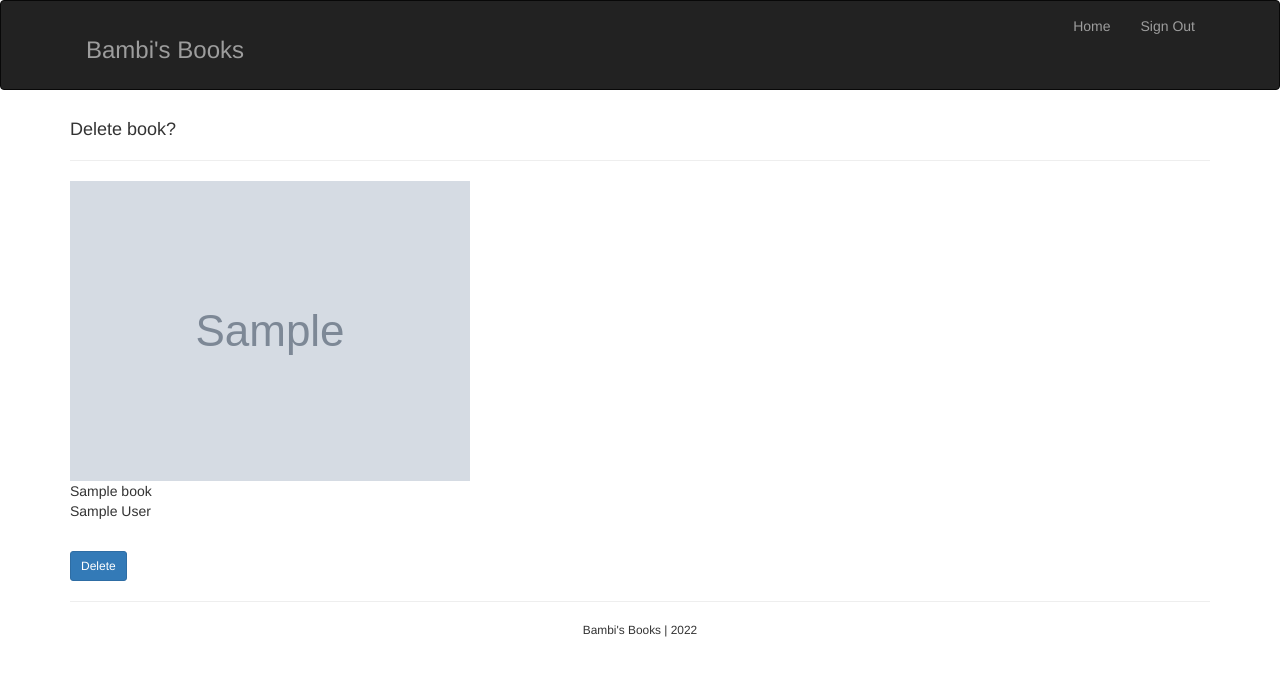
After one commit to BasselGhazali/book-tracker, a Flask app: page /delete/1 in a window 1280 px wide. The commit adds this page. Shown: the top 676 px of the page. Run offline with Flask 2, Linux system fonts and the light colour scheme; a user stored in the database is signed in; tables that the repository leaves empty hold one stand-in row (values such as "Sample post"); grey boxes marked "Sample" are stand-in pictures; some libraries are stand-ins or nearby versions.

Commit message:
added logout functionality and ability to delete books

```diff
--- /dev/null
+++ b/app/templates/tracker/delete_book.html
@@ -0,0 +1,17 @@
+{% extends 'layout.html' %}
+
+{% block content %}
+    <div class="container">
+        <h4> Delete book? </h4>
+        <hr>
+        <img src="../static/img/{{book.image}}" alt="book-img" class="book-icon">
+        <p>
+            {{ book.title }} <br>
+            {{ book.author }}
+        </p>
+        <br>
+        <form action="{{ url_for('main.delete_book', book_id=book.id) }}" method="POST">
+            <button type="submit" class="btn btn-sm btn-primary"> Delete </button>
+        </form>
+    </div>
+{% endblock %}
--- a/app/templates/tracker/home.html
+++ b/app/templates/tracker/home.html
@@ -10,6 +10,11 @@
                 <p> {{ book.author }} </p>
                 <p> {{ book.price }} AED </p>
                 <p> <a href="{{ url_for('main.display_publisher', publisher_id = book.pub_id) }}"> {{ book.pub_id }} </a></p>
+                <span class="label label-info">
+                    <a href="{{ url_for('main.delete_book', book_id=book.id) }}">
+                        Delete
+                    </a>
+                </span>
                 {% endfor %}
             </div>
         </div>
--- a/app/templates/tracker/layout.html
+++ b/app/templates/tracker/layout.html
@@ -26,9 +26,13 @@
                         </a>
 
                         <ul class="nav navbar-nav pull-right">
-                            <li> <a href=""> Home </a></li>
-                            <li> <a href=""> Register </a></li>
-                            <li> <a href=""> Sign In </a></li>
+                            <li> <a href="{{ url_for('main.display_books') }}"> Home </a></li>
+                            {% if current_user.is_authenticated %}
+                                <li> <a href="{{ url_for('authentication.log_out_user') }}"> Sign Out </a></li>
+                            {% else %}
+                            <li> <a href="{{ url_for('authentication.register_user') }}"> Register </a></li>
+                            <li> <a href="{{ url_for('authentication.log_in_user') }}"> Sign In </a></li>
+                            {% endif %}
                         </ul>
 
                     </div>
--- a/app/tracker/routes.py
+++ b/app/tracker/routes.py
@@ -1,7 +1,8 @@
 from app.tracker import main
 from app import db
 from app.tracker.models import Book, Publication
-from flask import render_template
+from flask import render_template, flash, request, redirect, url_for
+from flask_login import login_required
 
 
 @main.route('/')
@@ -16,3 +17,15 @@ def display_publisher(publisher_id):
     publisher_books = Book.query.filter_by(pub_id=publisher.id).all()
 
     return render_template('publisher.html', publisher=publisher, publisher_books=publisher_books)
+
+
+@main.route('/delete/<book_id>', methods=['GET', 'POST'])
+@login_required
+def delete_book(book_id):
+    book = Book.query.get(book_id)
+    if request.method == 'POST':
+        db.session.delete(book)
+        db.session.commit()
+        flash('{} has been deleted').format(book)
+        return redirect(url_for('main.display_books'))
+    return render_template('delete_book.html', book=book, book_id=book.id)
```
Also changed, not shown: app/auth/routes.py (+8 -1 lines).
